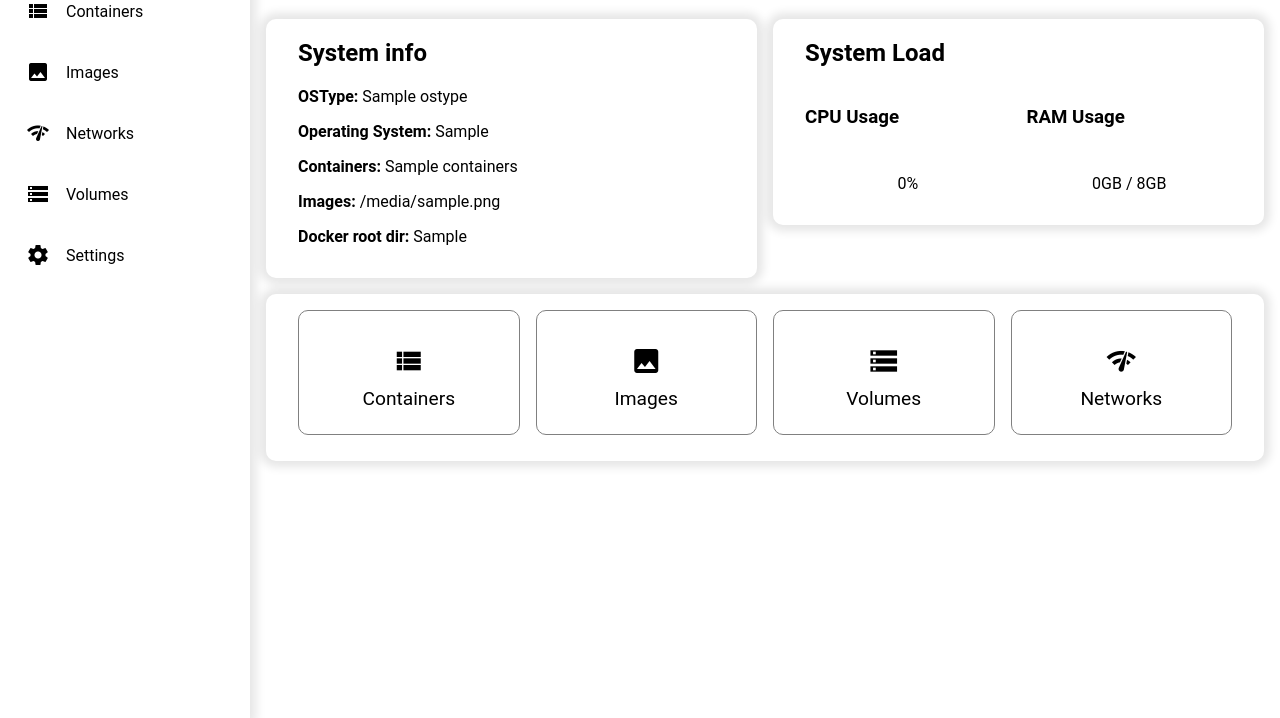
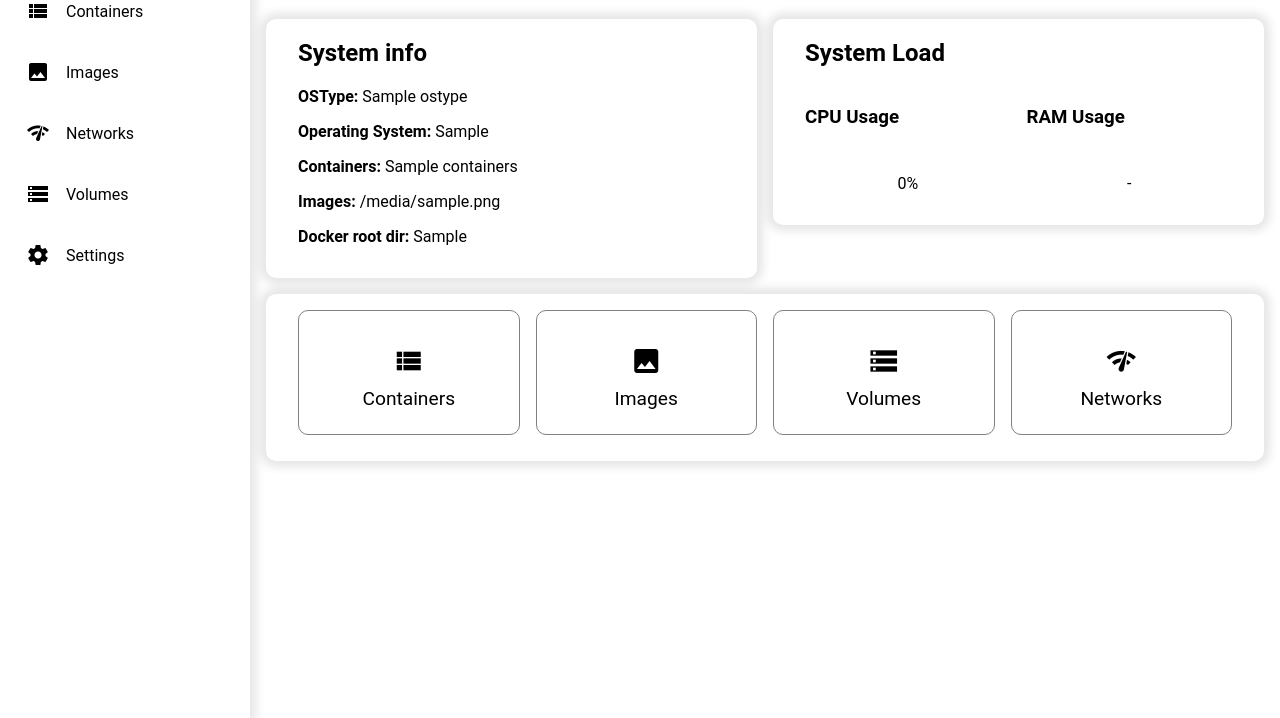
Before and after one commit to danylo829/Containery, a Python web app: template src/app/modules/main/dashboard/templates/dashboard.html in a window 1280 px wide. Shown: the part 82-800 px from the top of the page. Run offline with Jinja, Linux system fonts and the light colour scheme; the template is opened without the code that fills it: most values are stand-ins (such as "Sample title", 1, 10 or a date in 2020).

```diff
--- a/src/app/modules/main/dashboard/static/js/dashboard.js
+++ b/src/app/modules/main/dashboard/static/js/dashboard.js
@@ -13,7 +13,7 @@ function updateUsage() {
             document.querySelector('.cpu-usage .usage-text').innerText = `${data.cpu}%`;
 
             document.querySelector('.ram-usage .progress').style.width = data.ram_percent + '%';
-            document.querySelector('.ram-usage .usage-text').innerText = `${data.ram_absolute}GB / ${data.ram_total}GB`;
+            document.querySelector('.ram-usage .usage-text').innerText = `${data.ram_absolute}GB / ${data.ram_total} GB`;
         })
         .catch(error => console.error('Error fetching usage data:', error));
 }
--- a/src/app/modules/main/dashboard/templates/dashboard.html
+++ b/src/app/modules/main/dashboard/templates/dashboard.html
@@ -30,7 +30,7 @@
                 <div class="progress-bar">
                     <div class="progress" style="width: 0%;"></div>
                 </div>
-                <div class="usage-text">0GB / 8GB</div>
+                <div class="usage-text">-</div>
             </div>
         </div>
     </div>
```
